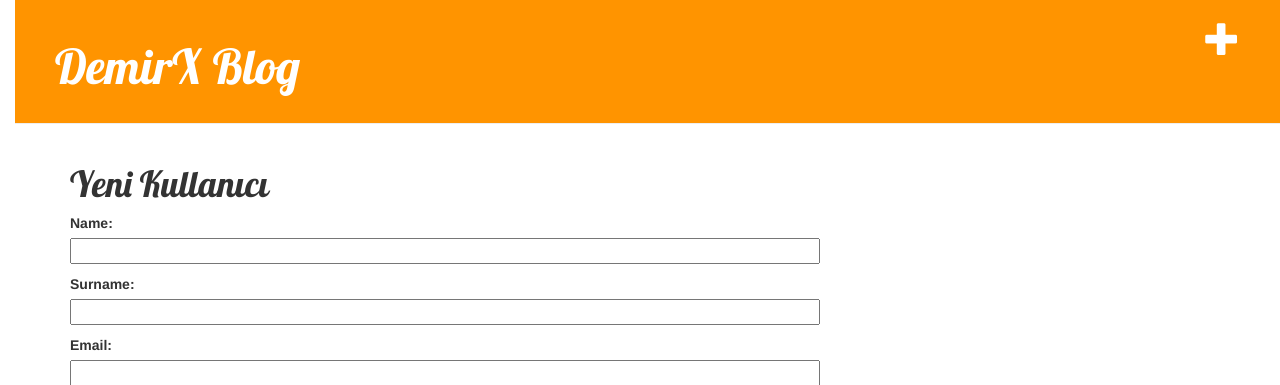
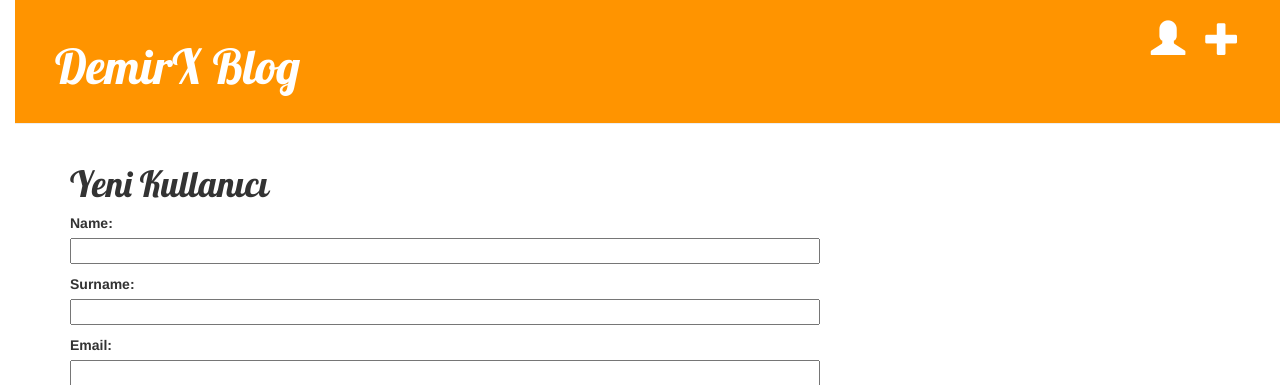
Before and after one commit to daddydemir/Django-web-programming, a Django app: page /users/add in a window 1280 px wide. Shown: the top 385 px of the page. Run offline with Django 3.2, Linux system fonts and the light colour scheme; some libraries are stand-ins or nearby versions.

Commit message:
add user icon in main page

```diff
--- a/myapp/templates/myapp/base.html
+++ b/myapp/templates/myapp/base.html
@@ -13,6 +13,7 @@
 <body>
     <div class="page-header">
         <a href="{% url 'post_new' %}" class="top-menu"><span class="glyphicon glyphicon-plus"></span></a>
+        <a href="{% url 'add_user' %}" class="top-menu"><span class="glyphicon glyphicon-user"></span></a>
         <h1><a href="/">DemirX Blog</a></h1>
 
     </div>
```
